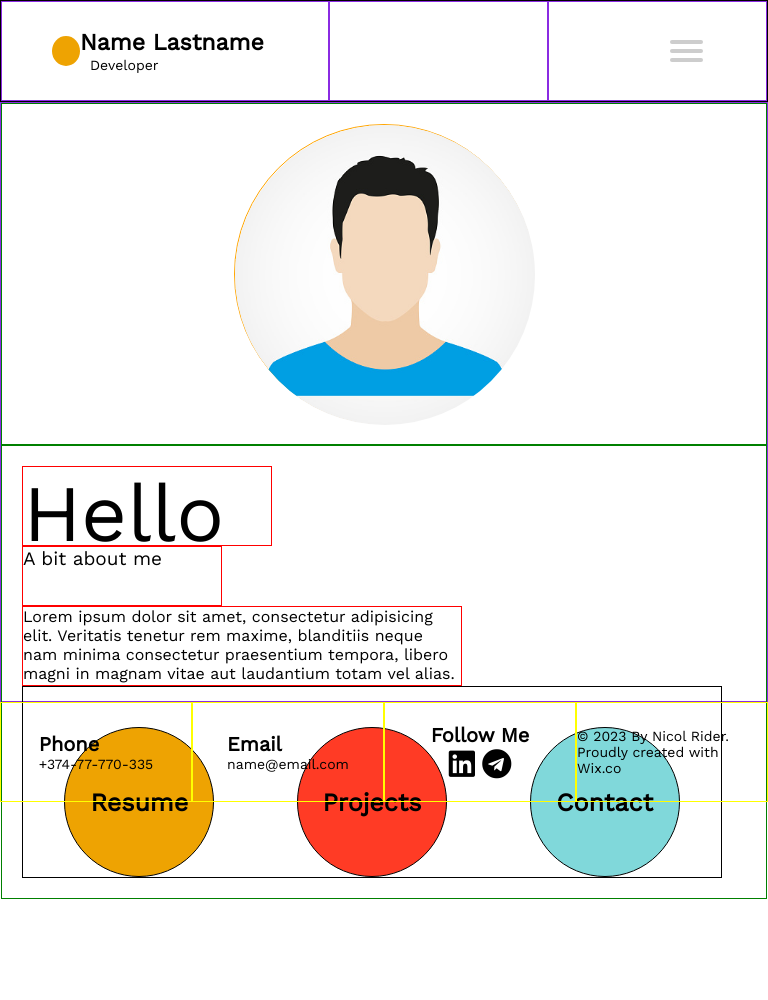
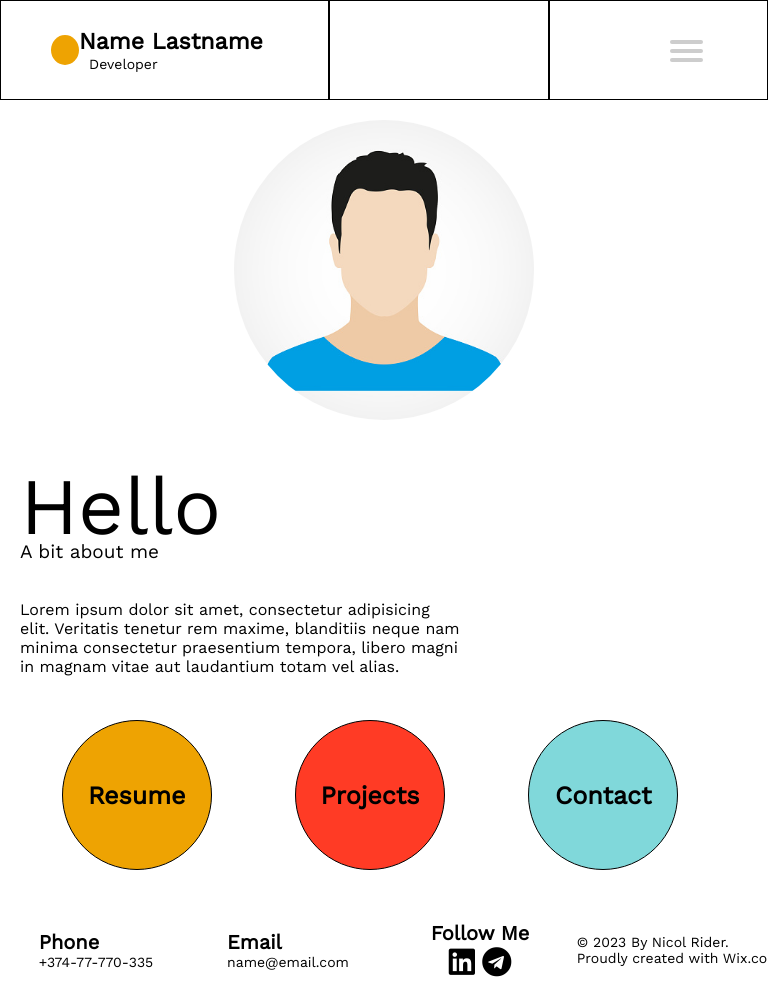
Before and after one commit to DavidGyulinyan/WIX-CV, a plain HTML site: page index.html in a window 768 px wide. Before the commit the page ends 899 px from the top, so only its background shows below. Drawn offline with nearby package versions, Linux system fonts and the light colour scheme.

Commit message:
update of this site

```diff
--- a/style/media.css
+++ b/style/media.css
@@ -42,7 +42,7 @@
   }
 
   /* content section */
-  .content {
+.content {
     display: flex;
     flex-direction: column;
 }
@@ -67,12 +67,24 @@
 .circul-info-box {
   width: 480px;
 }
+
+.footer {
+ grid-template-columns: 1fr;
+ margin-top: 180px;
+}
+
+
+
 }
 
 @media (min-width: 576px) and (max-width: 768px) {
 
   .header-sec {
-    grid-template-columns: 1fr 0 1fr;
+    grid-template-columns: 1.9fr 1fr 1fr;
+  }
+
+  .header-sec-dws {
+    border:1px solid black;
   }
 
   .menu {
@@ -84,7 +96,7 @@
   }
 
   #menu {
-    width: 760px;
+    width: 757px;
     height: 677px;
     left: -672px;
   }
@@ -101,6 +113,10 @@
     justify-content: center;
     align-items: center;
   }
+
+  .footer {
+    margin-top: 200px;
+   }
 
    /* content section */
 
@@ -129,7 +145,6 @@
 .circul-info-box {
   width: 700px;
   justify-content: space-around;
-  border:1px solid black;
 }
 
 }
--- a/style/style.css
+++ b/style/style.css
@@ -37,14 +37,12 @@ li  {
 /* header section */
 
 .header-sec {
-  border: 1px solid black;
   display: grid;
   grid-template-columns: 1.2fr 2fr 1fr;
   grid-auto-rows: minmax(100px, auto);
 }
 
 .header-sec-dws {
-  border: 1px solid blueviolet;
   display: flex;
   justify-content: space-around;
   align-items: center;
@@ -174,7 +172,7 @@ li  {
   transform-origin: 0% 0%;
   transform: translateY(-100%);
   transition: transform 0.5s cubic-bezier(0.77, 0.2, 0.05, 1.0);
-  border: 1px solid rgb(219, 16, 152);
+
 }
 
 #menu li {
@@ -197,14 +195,12 @@ li  {
 
 .content {
   height: 600px;
-  border: 1px solid blueviolet;
   display: grid;
   grid-template-columns: 1fr 1fr;
 }
 
 .part {
   padding: 20px;
-  border: 1px solid green;
   display: flex;
 }
 
@@ -218,7 +214,6 @@ li  {
   width: 400px;
   height: 400px;
   border-radius: 50%;
-  border: 1px solid orange;
 
 }
 
@@ -237,7 +232,6 @@ li  {
 .hello-word {
   width: 250px;
   height: 80px;
-  border: 1px solid red;
   font-size: 80px;
   font-family: 'Work Sans';
 }
@@ -246,7 +240,6 @@ li  {
 .a-bit-txt {
   width: 200px;
   height: 60px;
-  border: 1px solid red;
   font-size: 19px;
   font-family: 'Work Sans';
 }
@@ -254,7 +247,6 @@ li  {
 .txt-dws {
   width: 440px;
   height: 80px;
-  border: 1px solid red;
   font-family: 'Work Sans';
 }
 
@@ -312,7 +304,6 @@ li  {
 }
 
 .footerInfo {
-  border: 1px solid yellow;
   font-size: 20px;
   font-weight: bold;
   font-family: 'Work Sans';
```
Also changed, not shown: index.html (+3 -2 lines).
